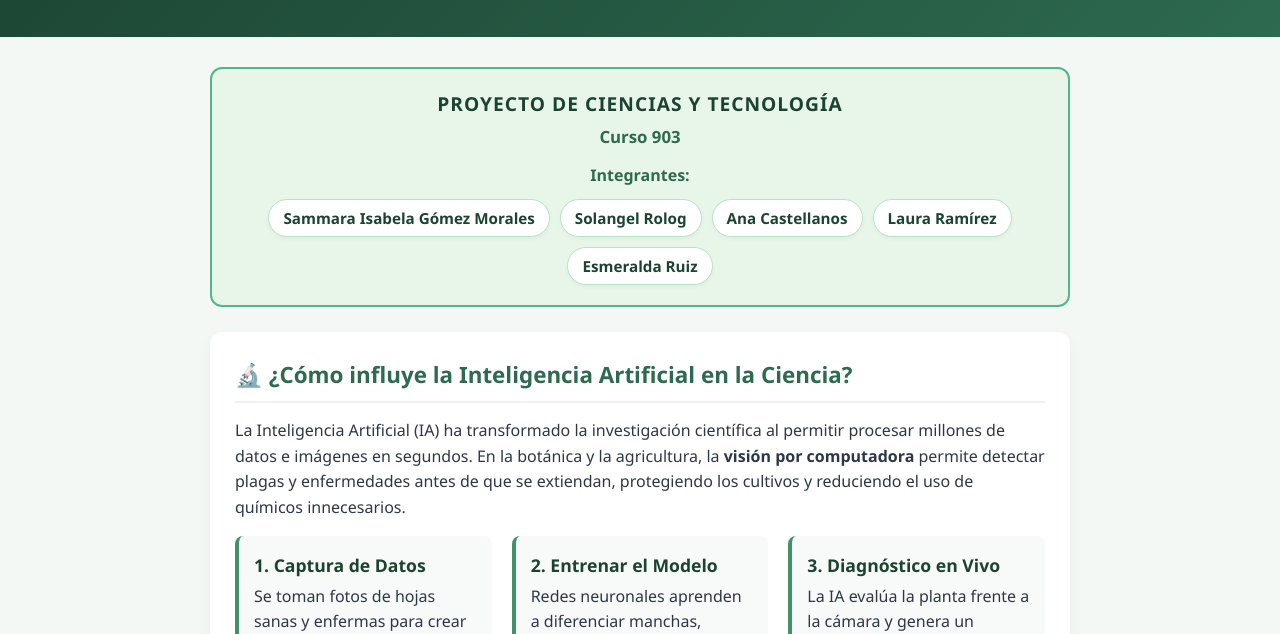
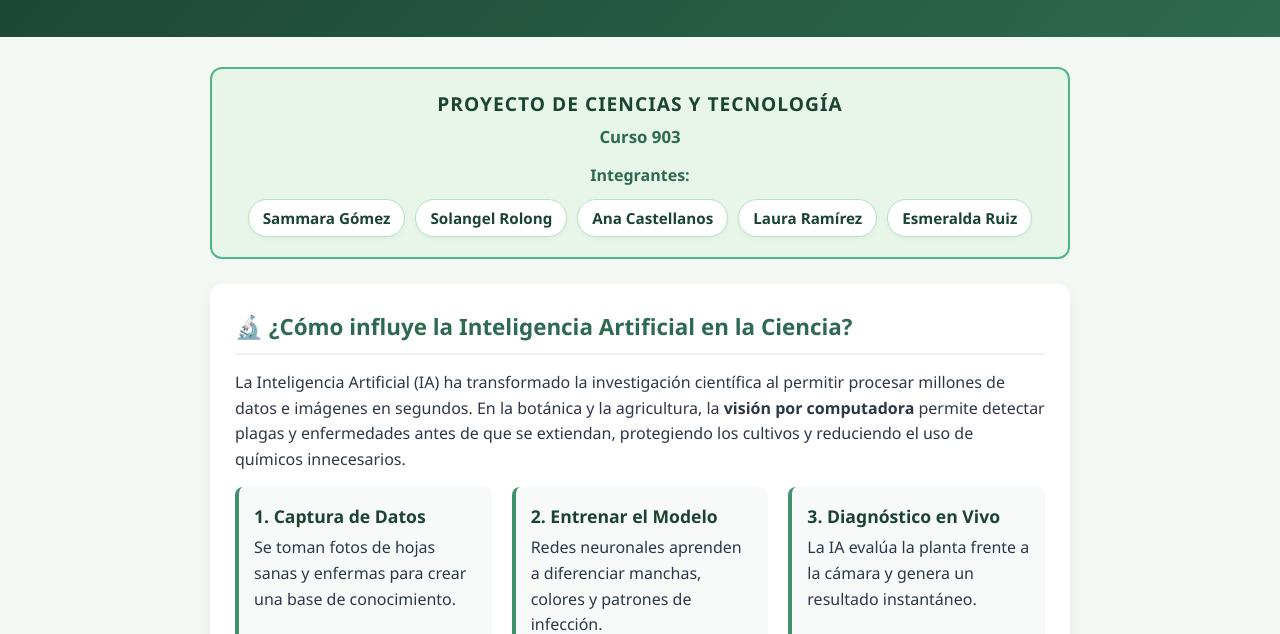
Before and after one commit to yilmersammet/diagnostico-plantas-ia, a plain HTML site: page index.html in a window 1280 px wide. Shown: the part 166-800 px from the top of the page. Drawn offline with Linux system fonts and the light colour scheme.

Commit message:
index.html

```diff
--- a/index.html
+++ b/index.html
@@ -57,8 +57,8 @@
             <p class="course">Curso 903</p>
             <p style="font-weight: 600; color: #2d6a4f; margin-bottom: 8px;">Integrantes:</p>
             <div class="team-members">
-                <span class="member-badge">Sammara Isabela Gómez Morales</span>
-                <span class="member-badge">Solangel Rolog</span>
+                <span class="member-badge">Sammara Gómez </span>
+                <span class="member-badge">Solangel Rolong</span>
                 <span class="member-badge">Ana Castellanos</span>
                 <span class="member-badge">Laura Ramírez</span>
                 <span class="member-badge">Esmeralda Ruiz</span>
```
